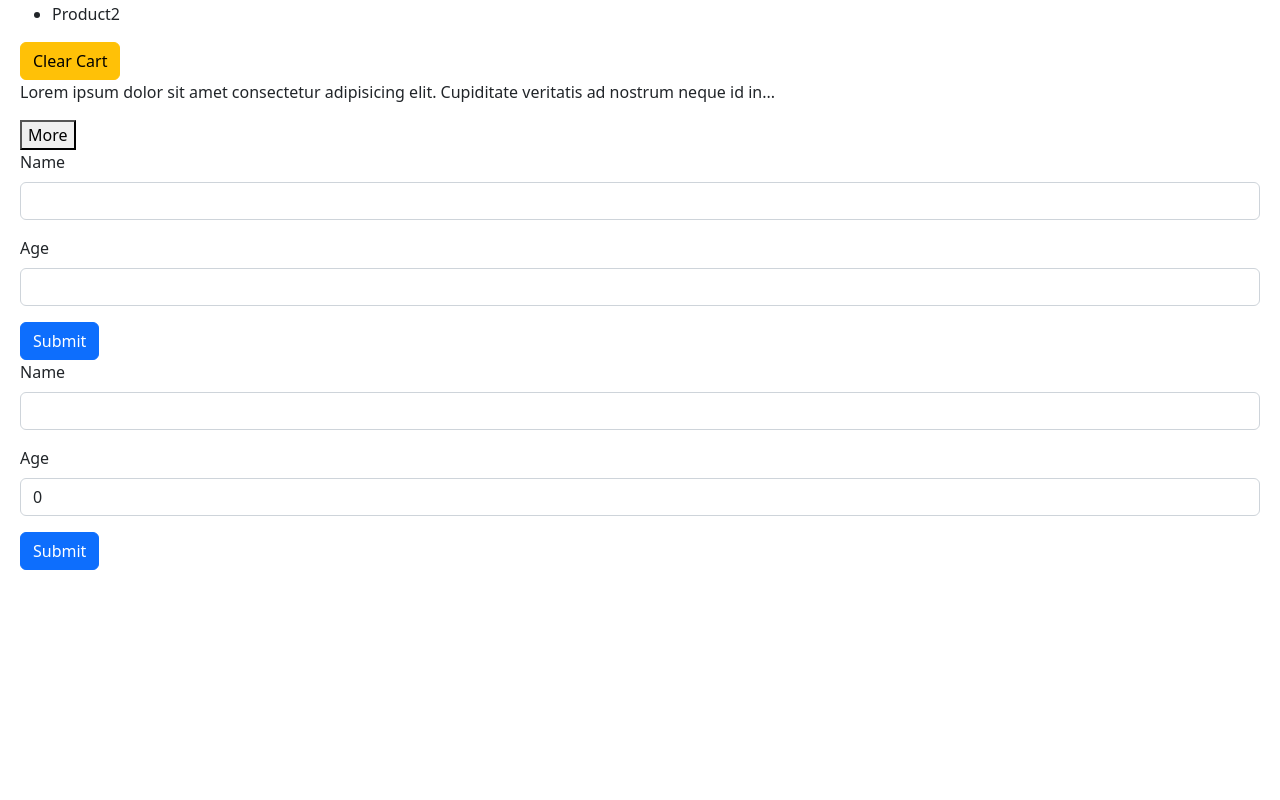
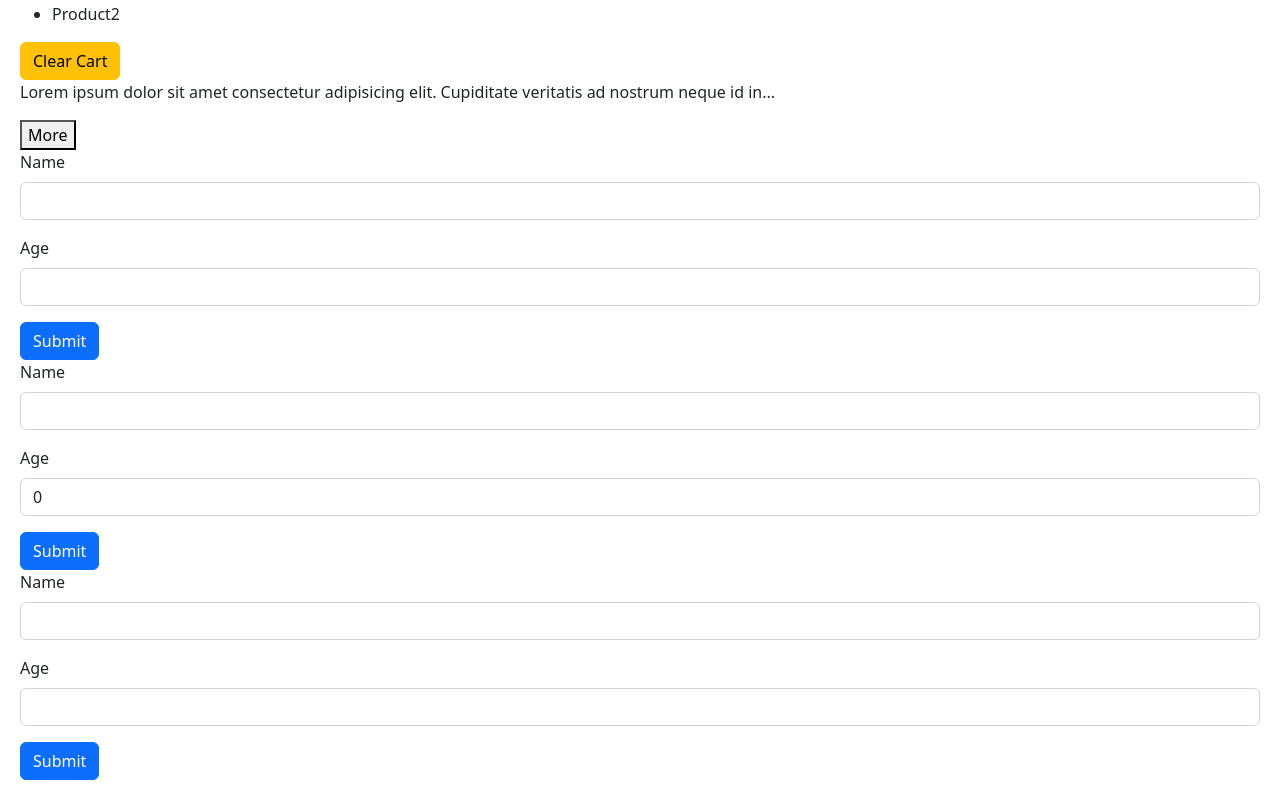
Before and after one commit to ricardoleyva/react-app1, a React (Vite) app: page / in a window 1280 px wide. Shown: the part 511-1311 px from the top of the page. Before the commit the page ends 1101 px from the top, so only its background shows below. Built offline with nearby package versions, Linux system fonts and the light colour scheme.

Commit message:
Added Form3 TSX component

```diff
--- a/package.json
+++ b/package.json
@@ -15,6 +15,7 @@
     "immer": "^9.0.19",
     "react": "^18.3.1",
     "react-dom": "^18.3.1",
+    "react-hook-form": "7.43",
     "react-icons": "^5.3.0",
     "styled-components": "^6.1.13"
   },
--- a/src/App.tsx
+++ b/src/App.tsx
@@ -2,8 +2,9 @@ import Alert from "./components/Alert";
 import Button from "./components/Button";
 import Cart from "./components/Cart";
 import ExpandableText from "./components/ExpandableText";
-import Form from "./components/Form";
+import FormA from "./components/FormA";
 import FormB from "./components/FormB";
+import FormC from "./components/FormC";
 import Like from "./components/Like";
 import ListGroup from "./components/ListGroup";
 import NavBar from "./components/NavBar";
@@ -135,8 +136,9 @@ function App() {
         omnis nulla, facilis debitis, voluptatem vel fuga repellat et.
         Necessitatibus exercitationem dolore voluptas illum.
       </ExpandableText>
-      <Form />
+      <FormA />
       <FormB />
+      <FormC />
     </>
   );
 }
--- a/src/components/Form.tsx
+++ b/src/components/FormA.tsx
@@ -1,6 +1,6 @@
 import { FormEvent, useRef } from "react";
 
-const Form = () => {
+const FormA = () => {
   const nameRef = useRef<HTMLInputElement>(null);
   const ageRef = useRef<HTMLInputElement>(null);
   const person = { name: "", age: 0 };
@@ -34,4 +34,4 @@ const Form = () => {
   );
 };
 
-export default Form;
+export default FormA;
--- a/src/components/FormB.tsx
+++ b/src/components/FormB.tsx
@@ -1,6 +1,6 @@
 import { FormEvent, useState } from "react";
 
-const Form = () => {
+const FormB = () => {
   const [person, setPerson] = useState({
     name: "",
     age: 0,
@@ -45,4 +45,4 @@ const Form = () => {
   );
 };
 
-export default Form;
+export default FormB;
--- /dev/null
+++ b/src/components/FormC.tsx
@@ -0,0 +1,36 @@
+import { FieldValues, useForm } from "react-hook-form";
+
+const FormC = () => {
+  const { register, handleSubmit } = useForm();
+  const onSubmit = (data: FieldValues) => console.log(data);
+
+  return (
+    <form onSubmit={handleSubmit(onSubmit)}>
+      <div className="mb-3">
+        <label htmlFor="name" className="form-label">
+          Name
+        </label>
+        <input
+          {...register("name")}
+          id="name"
+          type="text"
+          className="form-control"
+        />
+      </div>
+      <div className="mb-3">
+        <label htmlFor="age" className="form-label">
+          Age
+        </label>
+        <input
+          {...register("age")}
+          id="age"
+          type="number"
+          className="form-control"
+        />
+      </div>
+      <button className="btn btn-primary">Submit</button>
+    </form>
+  );
+};
+
+export default FormC;
```
Also changed, not shown: 1 other file (tests, documents, lock files or other folders).
